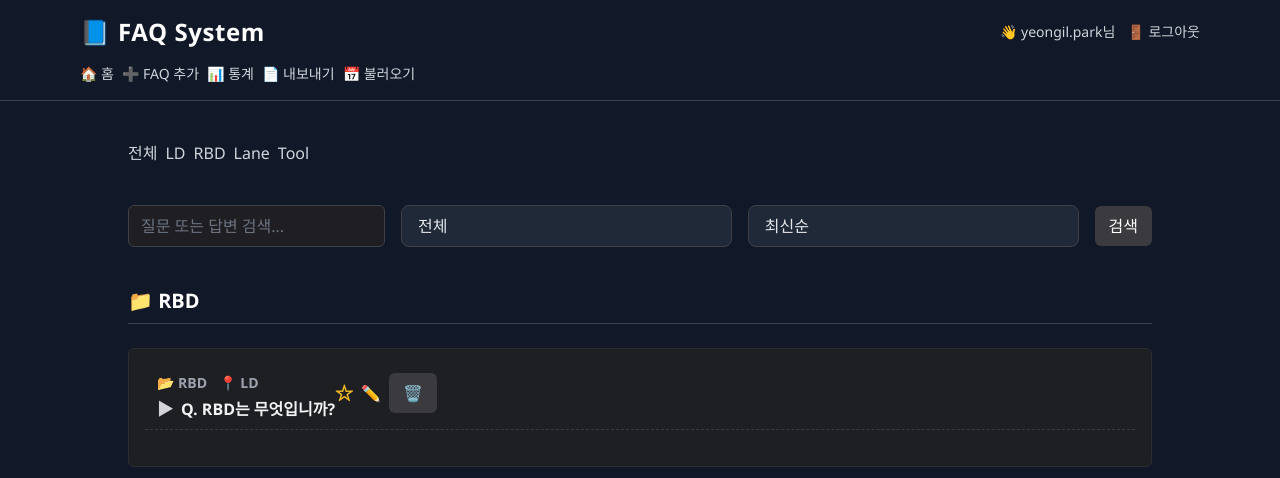
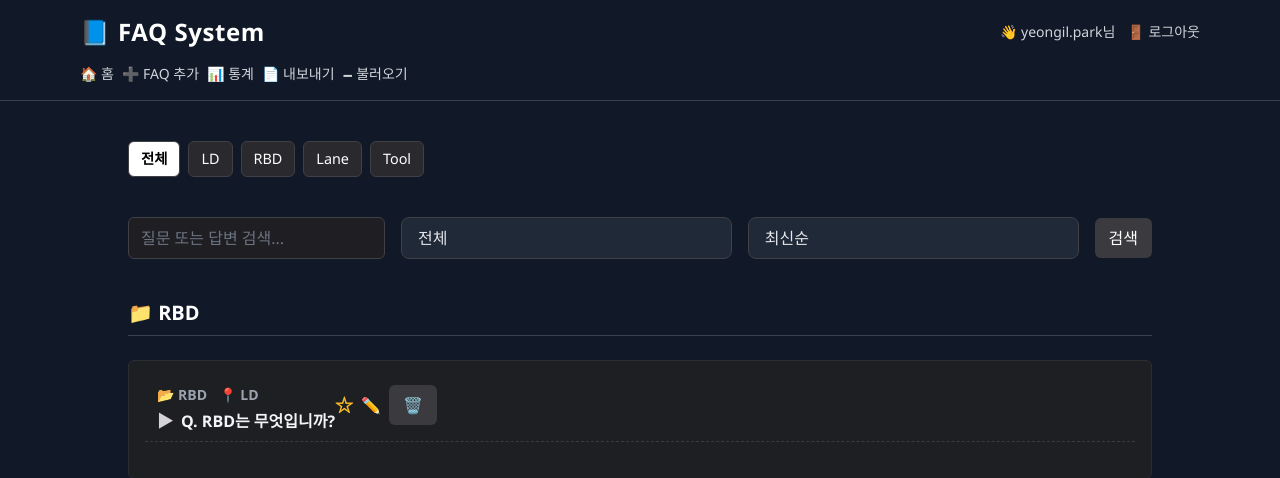
Before and after one commit to st43-hub/SV-FAQ, a Django app: page / in a window 1280 px wide. Shown: the top 478 px of the page. Run offline with Django 5.2, Linux system fonts and the light colour scheme; a user stored in the database is signed in; data comes from the database, SQL or seed files in the repository.

Commit message:
fix: base.html.

```diff
--- a/static/css/faq_styles.css
+++ b/static/css/faq_styles.css
@@ -38,6 +38,7 @@ body {
   transition: height 0.3s ease, opacity 0.3s ease;
   padding-top: 8px;
   color: #d4d4d8;
+  will-change: height, opacity;
 }
 
 .faq-answer-js[data-open="true"] {
@@ -131,8 +132,54 @@ input[type="text"]:focus {
   box-shadow: 0 0 0 1px #666;
 }
 
-/* scrollHeight 기반 토글을 위한 명확한 height transition 스타일 */
-.faq-answer-js {
-  will-change: height, opacity;
-  transition: height 0.3s ease, opacity 0.3s ease;
+/* ✅ 필터 버튼 공통 스타일 */
+.btn-filter {
+  background-color: #2a2a2e;
+  color: #ffffff;
+  border: 1px solid #404045;
+  padding: 6px 12px;
+  border-radius: 6px;
+  font-size: 0.9rem;
 }
+
+.btn-filter.active {
+  background-color: #ffffff;
+  color: #000000;
+  font-weight: bold;
+}
+
+/* ✅ 편집 페이지 스타일 (edit_faq 등 공통 적용) */
+.faq-edit-container {
+  display: flex;
+  align-items: center;
+  justify-content: center;
+  min-height: 100vh;
+  background-color: #1c1d22;
+  padding: 3rem 1rem;
+}
+
+.faq-edit-box {
+  max-width: 640px;
+  width: 100%;
+  background-color: #1f1f23;
+  padding: 2.5rem;
+  border-radius: 1rem;
+  box-shadow: 0 0 10px rgba(0, 0, 0, 0.5);
+}
+
+.faq-edit-title {
+  text-align: center;
+  font-size: 1.875rem;
+  font-weight: 800;
+  color: #ffffff;
+  margin-bottom: 1.5rem;
+}
+
+.faq-form label {
+  color: #ffffff;
+  font-weight: 600;
+}
+
+.faq-form button {
+  margin-top: 1rem;
+}
--- a/templates/base.html
+++ b/templates/base.html
@@ -31,13 +31,6 @@
       z-index: 9999;
       display: none;
     }
-    /* 추가된 스타일: 선택된 필터 버튼 배경 및 텍스트 컬러 변경 */
-    .btn-filter {
-      @apply bg-gray-700 text-white border border-gray-500 px-4 py-2 rounded;
-    }
-    .btn-filter.active {
-      @apply bg-white text-black font-bold;
-    }
   </style>
 </head>
 <body class="bg-gray-900 text-gray-300 min-h-screen">
@@ -69,7 +62,7 @@
         <a href="/add/" class="text-sm text-gray-300 hover:text-white">➕ FAQ 추가</a>
         <a href="/stats/" class="text-sm text-gray-300 hover:text-white">📊 통계</a>
         <a href="/export/" class="text-sm text-gray-300 hover:text-white">📄 내보내기</a>
-        <a href="/import/" class="text-sm text-gray-300 hover:text-white">📅 불러오기</a>
+        <a href="/import/" class="text-sm text-gray-300 hover:text-white">🗕️ 불러오기</a>
       {% else %}
         <a href="/accounts/login/" class="text-sm text-gray-300 hover:underline">로그인</a>
       {% endif %}
```
